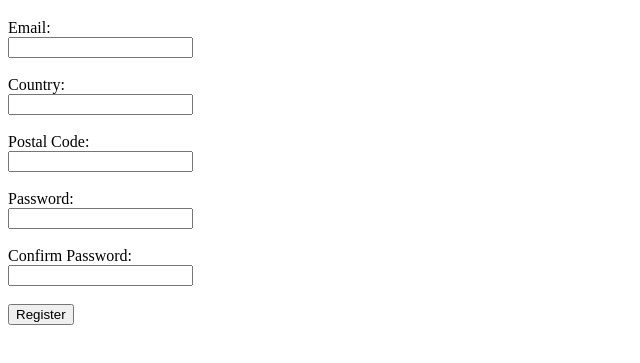
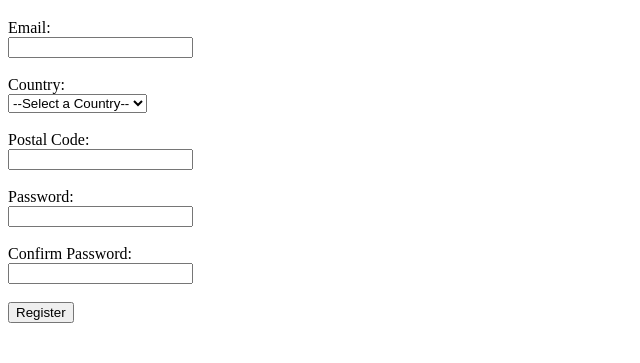
Before and after one commit to winterbarry/browser-form, a plain HTML site: page src/template.html in a window 1280 px wide. Shown: the part 61-424 px from the top of the page, without its empty margins (0-640 px from the left). Drawn offline with Linux system fonts and the light colour scheme.

Commit message:
added statement to prevent empty country field upon submission

```diff
--- a/src/script.js
+++ b/src/script.js
@@ -1,6 +1,7 @@
+import validate from 'validate.js';
 import FormValidation from '@form-validation/core';
 import PluginPure from '@form-validation/plugin-pure';
-import validate from 'validate.js';
+import { zipCode } from '@form-validation/validator-zip-code';
 
 const emailInput = document.getElementById('email');
 const countryInput = document.getElementById('country');
@@ -33,5 +34,10 @@ document.addEventListener('DOMContentLoaded', () => {
   form.addEventListener('submit', function(event) {
     event.preventDefault();
     validateEmail();
+
+    if (countryInput.value === "") {
+      alert("Please select a country.");
+      return;
+    }
   });
 });
--- a/src/template.html
+++ b/src/template.html
@@ -12,7 +12,16 @@
     <input type="email" id="email" name="email"><br><br>
 
     <label for="country">Country:</label><br>
-    <input type="text" id="country" name="country"><br><br>
+    <select id="country" name="country">
+      <option value="">--Select a Country--</option>
+      <option value="US">United States</option>
+      <option value="CA">Canada</option>
+      <option value="GB">United Kingdom</option>
+      <option value="AU">Australia</option>
+      <option value="CN">China</option>
+      <option value="IN">India</option>
+      <option value="JP">Japan</option>
+    </select><br><br>
 
     <label for="postal">Postal Code:</label><br>
     <input type="text" id="postal" name="postal"><br><br>
```
